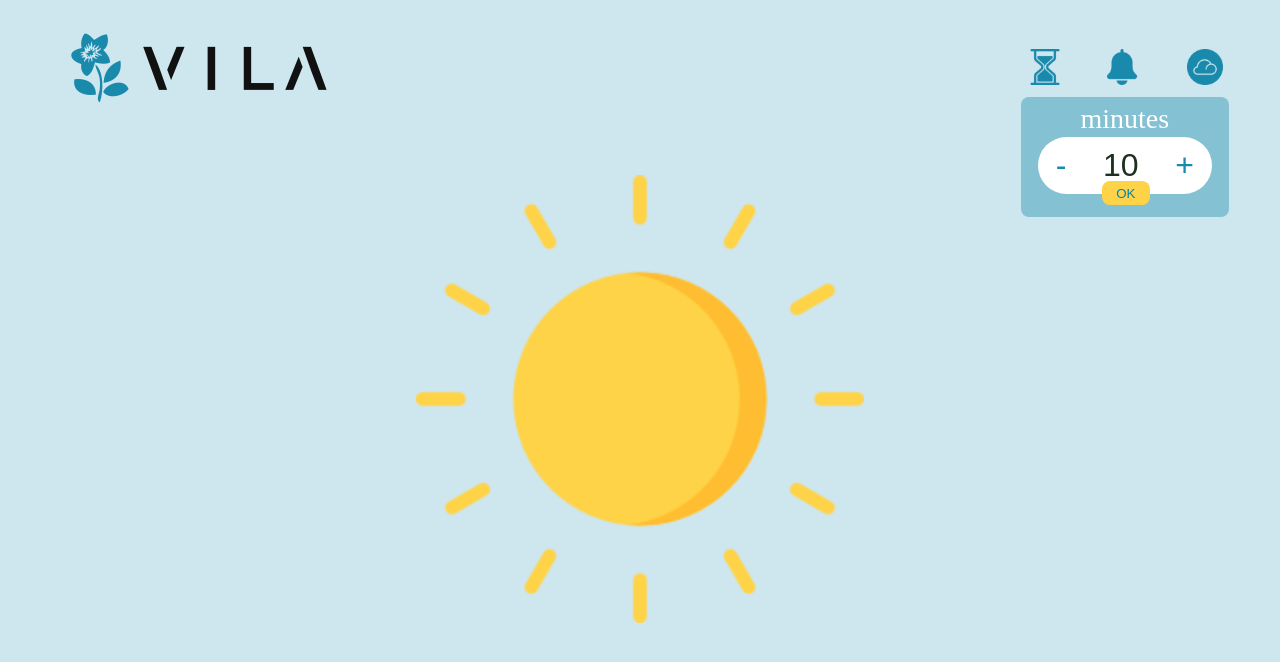
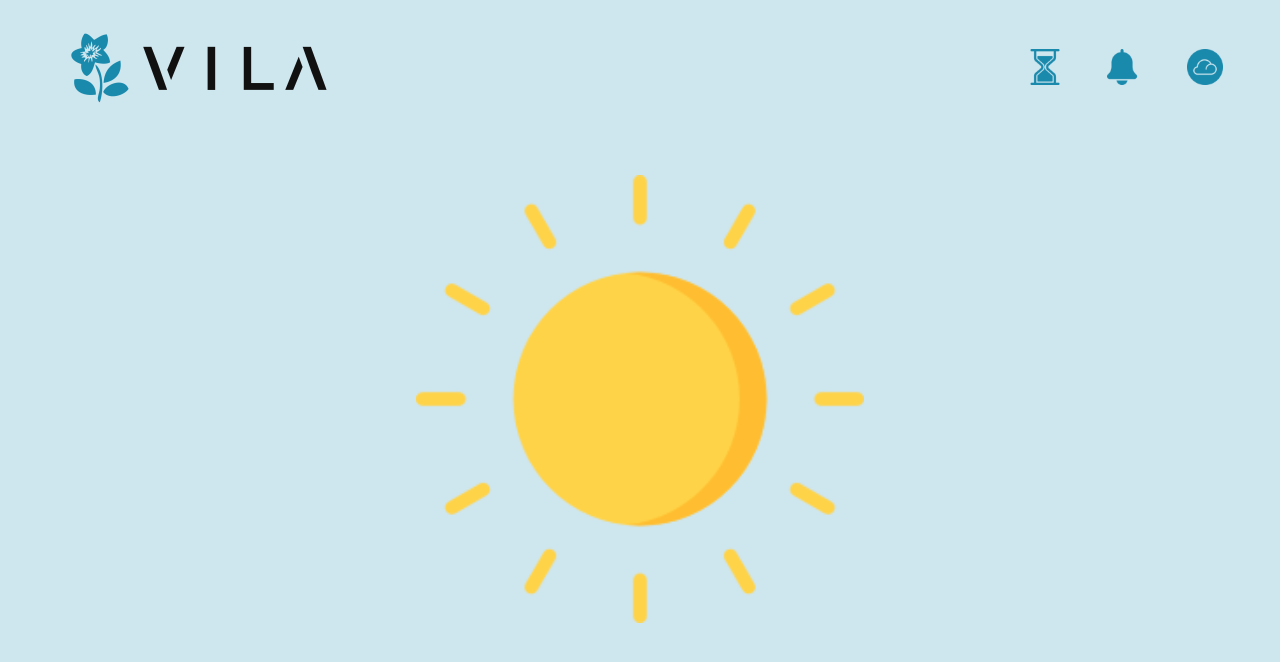
Before and after one commit to moeabdulnas/vila, a React (Create React App) app in the folder client/: page / in a window 1280 px wide. Shown: the top 662 px of the page. Built offline with nearby package versions, Linux system fonts and the light colour scheme.

Commit message:
Started trying with button click to show dialog

```diff
--- a/client/src/App.jsx
+++ b/client/src/App.jsx
@@ -3,9 +3,14 @@ import icon from './assets/images/logo.png';
 import sun from './assets/images/sun.svg';
 import Timer from './components/Timer.jsx';
 import Options from './components/Options.jsx';
+import { useEffect, useState, useRef } from "react";
+
+function App() {
+  const [minutes, setMinutes] = useState(10);
+  // const [dialogRef, setDialogRef] = useRef([null]);
 
 
-function App() {
+
   return (
     <div className="App">
       {/* <header className="App-header"> */}
@@ -14,16 +19,21 @@ function App() {
         { <img src={icon} className="App-logo" alt="logo" />}
         </div>
         <div className='OptionsDiv'>
-          <Options />
-          <dialog className='TimeOption' open>
+          <Options
+          // showProp={setDialogRef}
+
+          />
+          <dialog className='TimeOption'
+          // ref={dialogRef}
+          >
             <p className='MinutesParagraph'>minutes</p>
             <div className='MinuteStepper'>
-              <button className='Minus'>-</button>
+              <button className='Minus Step'>-</button>
               <input
                 type='number' className='Minutes'
                 value='10' min='1' max='120' step='5' readOnly
                 />
-              <button className='Plus'>+</button>
+              <button className='Plus Step'>+</button>
             </div>
             <form method="dialog">
               <button className='Ok'>OK</button>
--- a/client/src/components/Options.jsx
+++ b/client/src/components/Options.jsx
@@ -4,11 +4,15 @@ import cloud from "../assets/images/cloud.png";
 import sand from "../assets/images/sand.png";
 import "./Options.css";
 
-const Options = () => {
+const Options = (props) => {
     return (
         <div className="Options">
             {/* TODO: Set hover effect*/}
-            <button className="Sand-button">
+            <button className="Sand-button" onClick={
+                () => {
+                    props.showProp.current.showModal();
+                }
+            }>
                 <img src={sand} className="Sand-logo option" alt="bell" />
             </button>
             <button className="Bell-button">
```
